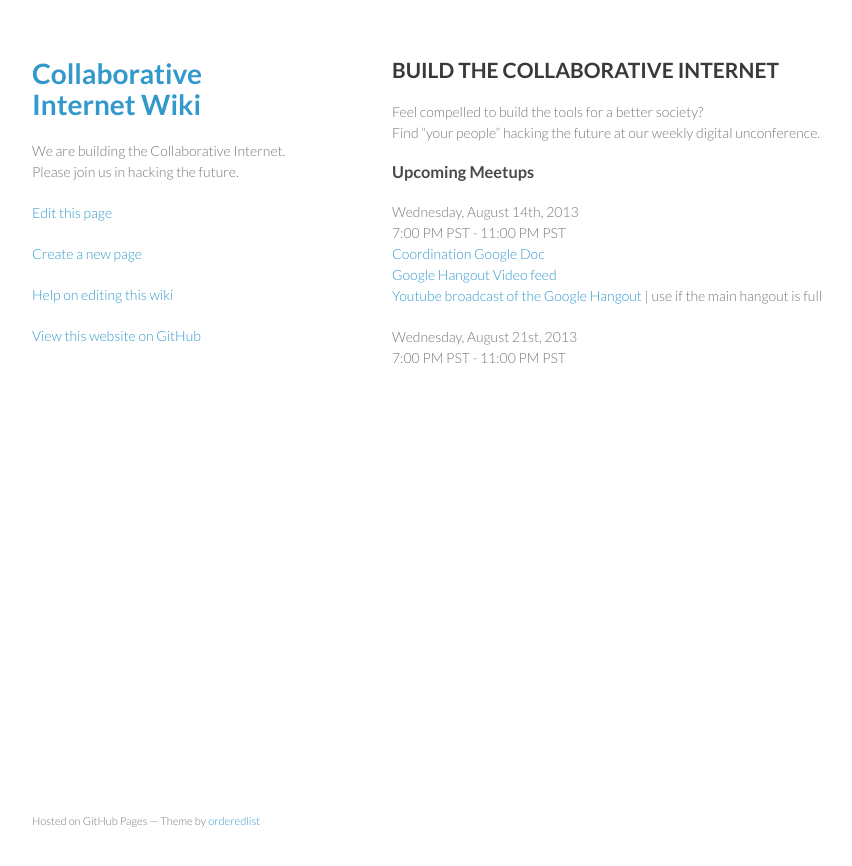
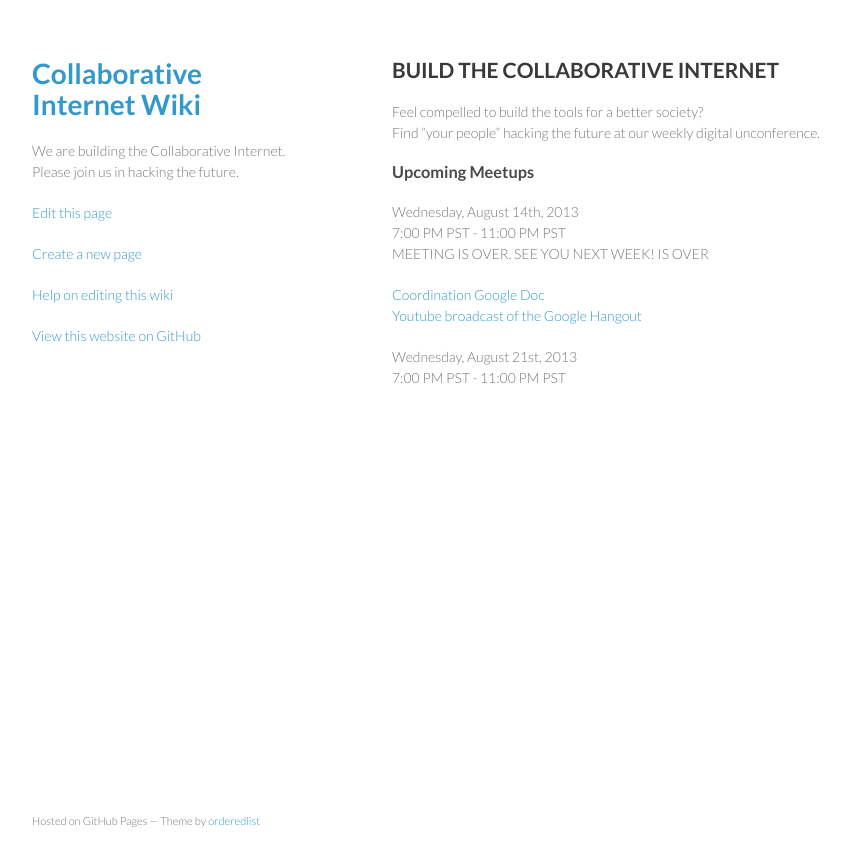
Before and after one commit to collaborativeinternet/collaborativeinternet.github.io, a Jekyll site: the page built from index.md, in a window 1280 px wide. Shown: the top 866 px of the page, without its empty margins (178-1030 px from the left). Built offline with Jekyll 4.4.1, drawn with Linux system fonts in a browser that asks for light colours.

Commit message:
Update index.md

```diff
--- a/index.md
+++ b/index.md
@@ -10,9 +10,10 @@ Find "your people" hacking the future at our weekly digital unconference.
 ### Upcoming Meetups
 Wednesday, August 14th, 2013
 7:00 PM PST - 11:00 PM PST
+MEETING IS OVER.  SEE YOU NEXT WEEK! IS OVER
+
 [Coordination Google Doc](https://docs.google.com/spreadsheet/ccc?key=0Aqe_OvhjNeDPdFlpNzN5OEhhaW5uMnFuMm9ld0I0QkE&usp=sharing)
-[Google Hangout Video feed](https://plus.google.com/hangouts/_/623cad62ca61dcc13385bbf1491f883b8a658bed63?authuser=0&hl=en)
-[Youtube broadcast of the Google Hangout](http://youtu.be/1xCwNbaqASk)  |  use if the main hangout is full
+[Youtube broadcast of the Google Hangout](http://youtu.be/1xCwNbaqASk)
 
 
 Wednesday, August 21st, 2013
```
